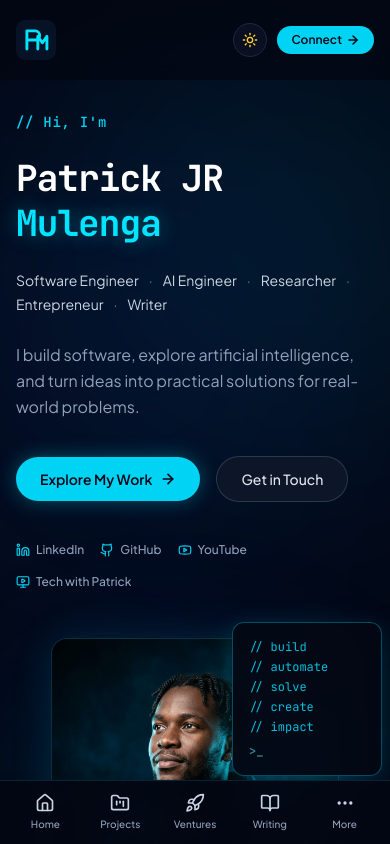
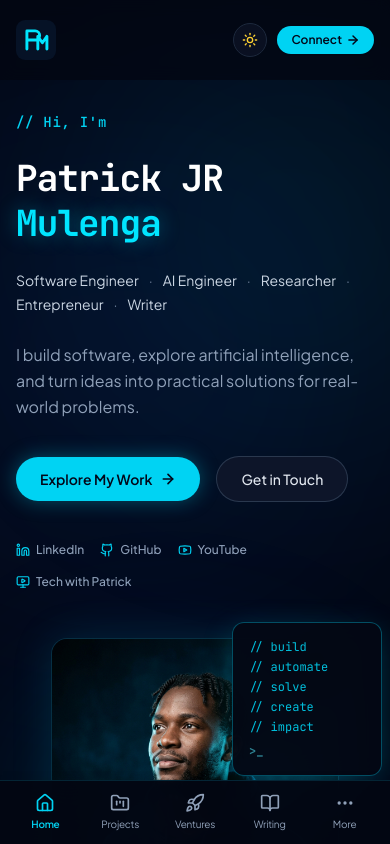
Before and after one commit to Patrick-JR/Patrick-JR-Portfolio, a React (Vite) app: page / in a window 390 px wide. Shown: the top 844 px of the page. Built offline with nearby package versions, Linux system fonts and the light colour scheme.

Commit message:
Fix mobile navigation to open dedicated pages

```diff
--- a/src/components/MobileBottomNav.tsx
+++ b/src/components/MobileBottomNav.tsx
@@ -9,23 +9,15 @@ interface MobileBottomNavProps {
 
 export const MobileBottomNav: React.FC<MobileBottomNavProps> = ({ onOpenMore }) => {
   const { isDark } = useTheme();
-  const { path: currentPath, navigate, scrollToSection } = useRouter();
+  const { path: currentPath, navigate } = useRouter();
 
+  // Mobile items navigate to full pages. They no longer scroll to homepage sections.
   const items = [
-    { sectionId: 'home', label: 'Home', icon: Home },
-    { sectionId: 'projects', label: 'Projects', icon: FolderKanban },
-    { sectionId: 'ventures', label: 'Ventures', icon: Rocket },
-    { sectionId: 'writing', label: 'Writing', icon: BookOpen },
-  ] as const;
-
-  const handleClick = (e: React.MouseEvent<HTMLButtonElement>, sectionId: string) => {
-    e.preventDefault();
-    if (currentPath === '/') {
-      scrollToSection(sectionId);
-    } else {
-      navigate(`/#${sectionId}`);
-    }
-  };
+    { href: '/', label: 'Home', icon: Home },
+    { href: '/projects', label: 'Projects', icon: FolderKanban },
+    { href: '/ventures', label: 'Ventures', icon: Rocket },
+    { href: '/writing', label: 'Writing', icon: BookOpen },
+  ];
 
   return (
     <nav
@@ -34,38 +26,41 @@ export const MobileBottomNav: React.FC<MobileBottomNavProps> = ({ onOpenMore })
           ? 'bg-[#030712]/95 border-t border-cyan-950/70 shadow-lg shadow-black/80'
           : 'bg-white border-t border-slate-200 shadow-[0_-4px_20px_rgba(0,0,0,0.06)]'
       } backdrop-blur-lg`}
-      aria-label="Mobile Bottom Navigation"
+      aria-label="Mobile page navigation"
     >
       <div className="max-w-md mx-auto grid grid-cols-5 items-center">
-        {items.map(({ sectionId, label, icon: Icon }) => (
-          <button
-            key={sectionId}
-            onClick={(e) => handleClick(e, sectionId)}
-            className={`flex flex-col items-center justify-center py-1 px-1 rounded-xl cursor-pointer transition-colors ${
-              isDark
-                ? 'text-slate-400 hover:text-cyan-300'
-                : 'text-black hover:text-cyan-600'
-            }`}
-          >
-            <Icon className={`w-5 h-5 ${isDark ? 'text-slate-300' : 'text-black'}`} />
-            <span className={`text-[10px] mt-1 font-medium ${isDark ? 'text-slate-400' : 'text-slate-800'}`}>
-              {label}
-            </span>
-          </button>
-        ))}
+        {items.map(({ href, label, icon: Icon }) => {
+          const active = currentPath === href;
+          return (
+            <a
+              key={href}
+              href={href}
+              onClick={(e) => {
+                e.preventDefault();
+                if (currentPath !== href) navigate(href);
+                else if (href === '/') window.scrollTo({ top: 0, behavior: 'smooth' });
+              }}
+              aria-current={active ? 'page' : undefined}
+              className={`flex flex-col items-center justify-center py-1 px-1 rounded-xl cursor-pointer transition-colors ${
+                active
+                  ? isDark ? 'text-cyan-400 font-semibold' : 'text-cyan-600 font-bold'
+                  : isDark ? 'text-slate-400 hover:text-slate-200' : 'text-black hover:text-cyan-600'
+              }`}
+            >
+              <Icon className="w-5 h-5" />
+              <span className="text-[10px] mt-1 tracking-tight">{label}</span>
+            </a>
+          );
+        })}
 
         <button
           onClick={onOpenMore}
           className={`flex flex-col items-center justify-center py-1 px-1 rounded-xl cursor-pointer transition-colors ${
-            isDark
-              ? 'text-slate-400 hover:text-cyan-300'
-              : 'text-black hover:text-cyan-600'
+            isDark ? 'text-slate-400 hover:text-cyan-300' : 'text-black hover:text-cyan-600'
           }`}
         >
-          <MoreHorizontal className={`w-5 h-5 ${isDark ? 'text-slate-300' : 'text-black'}`} />
-          <span className={`text-[10px] mt-1 font-medium ${isDark ? 'text-slate-400' : 'text-slate-800'}`}>
-            More
-          </span>
+          <MoreHorizontal className="w-5 h-5" />
+          <span className="text-[10px] mt-1 tracking-tight">More</span>
         </button>
       </div>
     </nav>
```
